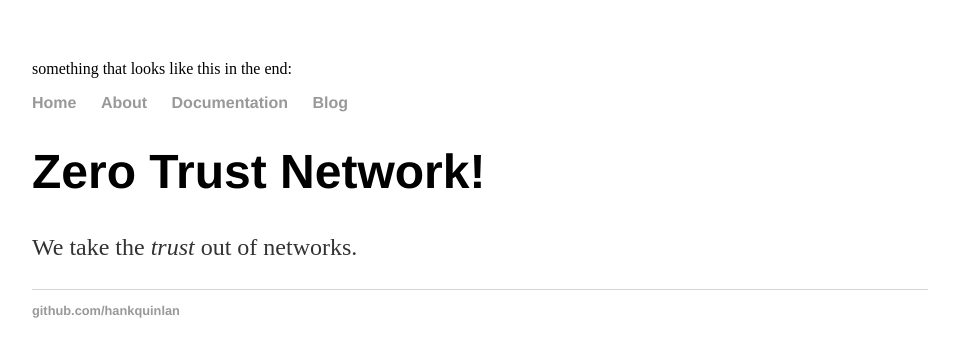
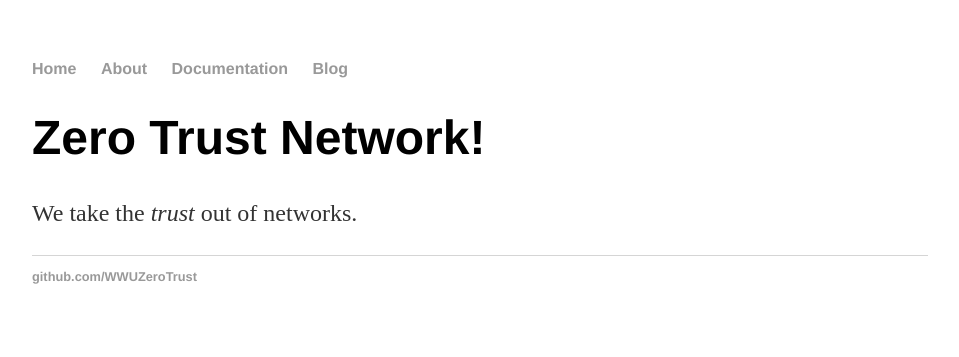
Before and after one commit to WWUZeroTrust/WWUZeroTrust.github.io, a Jekyll site: the page built from index.html, in a window 1280 px wide. Shown: the top 357 px of the page, without its empty margins (160-1119 px from the left). Built offline with Jekyll 4.4.1, drawn with Linux system fonts in a browser that asks for light colours.

Commit message:
Update default.html

```diff
--- a/_layouts/default.html
+++ b/_layouts/default.html
@@ -1,4 +1,3 @@
- something that looks like this in the end:
 
 <!DOCTYPE html>
 	<html>
@@ -23,7 +22,7 @@
 			</div><!-- /.container -->
 			<footer>
 	    		<ul>
-	        		<li><a href="https://github.com/WWUZeroTrust">github.com/hankquinlan</a></li>
+	        		<li><a href="https://github.com/WWUZeroTrust">github.com/WWUZeroTrust</a></li>
 				</ul>
 			</footer>
 		</body>
```
